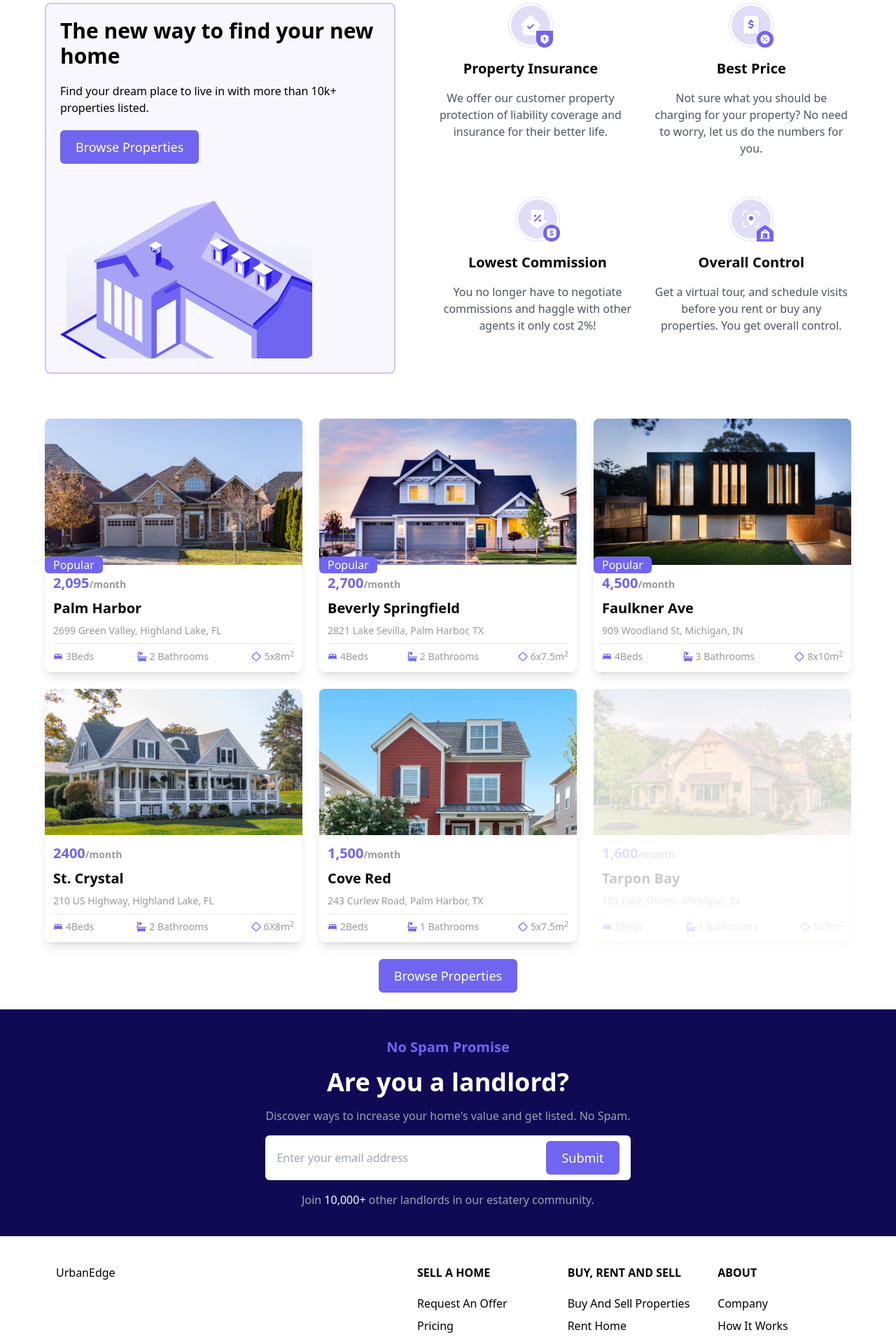
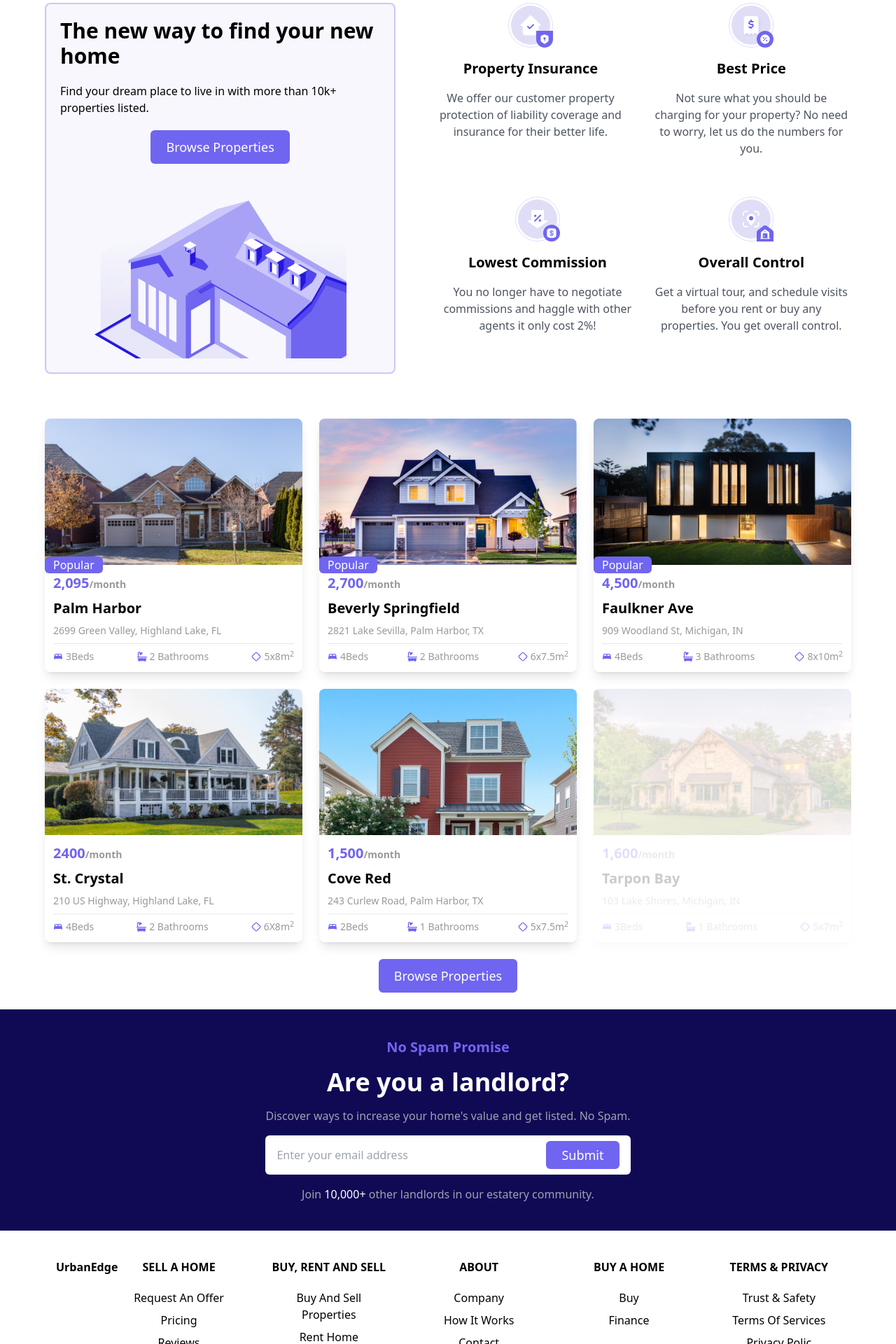
Before and after one commit to WinifredOgbeiwi/UrbanEdge-Realty, a React (Vite) app: page / in a window 1280 px wide. Shown: the part 880-2800 px from the top of the page at 70% size. Built offline with nearby package versions, Linux system fonts and the light colour scheme; no server answers.

Commit message:
sections responsiveness

```diff
--- a/src/App.jsx
+++ b/src/App.jsx
@@ -19,7 +19,7 @@ import { ROUTES } from "./utils/routes";
 import Footer from "./components/layouts/Footer";
 const App = () => {
   const location = useLocation();
-  const showNavbar = [ROUTES.HOME, ROUTES.LISTINGS];
+  const showNavbar = [ROUTES.HOME, ROUTES.LISTINGS, ROUTES.PROFILE];
 
   const shouldShowNavbar = showNavbar.includes(location.pathname);
 
--- a/src/components/home/CTA.jsx
+++ b/src/components/home/CTA.jsx
@@ -9,15 +9,15 @@ const CTA = () => {
         <p className="text-gray-400">
           Discover ways to increase your home's value and get listed. No Spam.
         </p>
-        <div className="bg-white my-4 py-2 px-4 rounded-md flex justify-between">
+        <div className="sm:bg-white my-4 py-2 px-4 rounded-md flex flex-col sm:flex-row justify-between">
           <input
             type="text"
             name=""
             id=""
             placeholder="Enter your email address"
-            className=" outline-none flex-1"
+            className=" outline-none flex-1 p-1 sm:p-0 rounded-md"
           />
-          <Button text="Submit" w="py-1"/>
+          <Button text="Submit" w="sm:py-1 py-0 mt-4 sm:mt-0 w-full"/>
              </div>
           <p className="text-gray-400">
             Join <span className="text-white">10,000+ </span>other landlords in
--- a/src/components/home/Features.jsx
+++ b/src/components/home/Features.jsx
@@ -5,8 +5,8 @@ import { Features } from '../../utils/data-arrays';
 
 const FeaturesSection = () => {
   return (
-    <section className='flex flex-col md:flex-row md:space-x-10 space-y-10 md:space-y-0 mt-10 mx-16'>
-      <div className='w-full md:w-[45%] border-2 bg-secondary2 border-secondary px-5 rounded-lg py-5 relative'>
+    <section className='flex flex-col md:flex-row md:space-x-10 space-y-10 md:space-y-0 mt-10 mx-8 sm:mx-16'>
+      <div className='w-full md:w-[45%] border-2 bg-secondary2 border-secondary px-5 rounded-lg py-5 relative flex flex-col items-center'>
         <h3 className='text-3xl font-semibold'>The new way to find your new home</h3>
         <p className='my-5'>
           Find your dream place to live in with more than 10k+ properties
@@ -16,7 +16,7 @@ const FeaturesSection = () => {
         <img src={IMAGES.FeatureSection} alt="" className='mt-6 ml-0 flex-1' />
       </div>
 
-      <div className='grid grid-cols-2 w-full md:w-[55%] space-x-5'>
+      <div className='grid  sm:grid-cols-2 w-full md:w-[55%] space-x-5'>
         {
             Features.map((item)=>(
                 <div key={item.id} className="flex flex-col items-center text-center">
--- a/src/components/home/Hero.jsx
+++ b/src/components/home/Hero.jsx
@@ -4,10 +4,10 @@ import Button from '../common/Button';
 
 const Hero = () => {
   return (
-    <section className=" bg-secondary2 h-[47rem] mt-5 overflow-hidden">
-      <div className="flexing bg-secondary2 items-start space-x-3 ">
-        <div className="w-1/2 mx-16 ">
-          <h1 className="text-7xl font-bold">
+    <section className=" bg-secondary2 md:h-[47rem] mt-5 overflow-hidden">
+      <div className="flex flex-col md:flex-row md:justify-between justify-center m-auto bg-secondary2 items-center space-x-3 ">
+        <div className="md:w-1/2 mx-16 my-20 md:my-0 flex flex-col items-center text-center md:text-start">
+          <h1 className="text-6xl sm:text-7xl font-bold">
             Buy, rent, or sell your property easily
           </h1>
           <p className="my-4 text-xl font-medium">
@@ -33,7 +33,7 @@ const Hero = () => {
 
 
         </div>
-        <div className="w-1/2 h-full">
+        <div className="md:w-1/2 h-full">
           <img src={IMAGES.Hero} alt="" className="w-full" />
         </div>
       </div>
--- a/src/components/home/HomeListing.jsx
+++ b/src/components/home/HomeListing.jsx
@@ -9,16 +9,15 @@ import ListingCard from "../common/ListingCard";
 const HomeListing = () => {
   const homeList =Listing.slice(0)
   return (
-    <section className="mt-16 mx-16">
-      <div className="grid grid-cols-3 gap-6 ">
+    <section className="mt-16 mx-8 sm:mx-16">
+      <div className="grid md:grid-cols-3 sm:grid-cols-2 grid-cols-1 gap-6 ">
         {homeList.map((item) => (
-       <ListingCard item={item}/>
+          <ListingCard item={item} />
         ))}
       </div>
       <div className="flex items-center my-6  justify-center">
-             <Button link="/listings"  text="Browse Properties" ></Button>
+        <Button link="/listings" text="Browse Properties"></Button>
       </div>
-
     </section>
   );
 }
--- a/src/components/layouts/Footer.jsx
+++ b/src/components/layouts/Footer.jsx
@@ -5,8 +5,8 @@ const Footer = () => {
   return (
     <>
       <footer className="flex flex-col md:flex-row justify-between px-10 md:px-20 py-10">
-        <div className="mb-5 md:mb-0">UrbanEdge</div>
-        <div className="grid grid-cols-2 md:grid-cols-3 gap-10 ">
+        <div className="mb-5 md:mb-0 font-extrabold text-center sm:text">UrbanEdge</div>
+        <div className="grid grid-cols-1 sm:grid-cols-2 md:grid-cols-3 lg:grid-cols-4 xl:grid-cols-5   gap-10 m-auto text-center">
           {FooterLinks.map((item) => (
             <div>
               <h3 className="mb-5 uppercase font-bold">{item.title}</h3>
```
